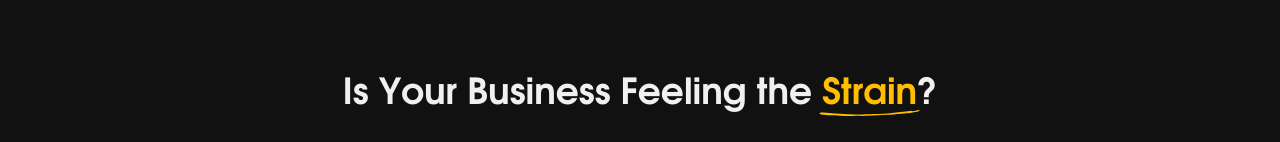
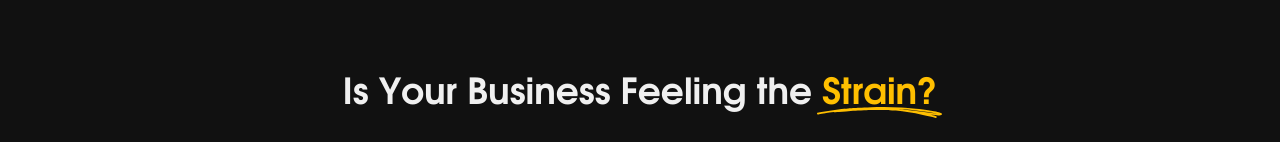
Before and after one commit to 0xayushM/brew-my-agent-2, a Next.js app: page / in a window 1280 px wide. Shown: the part 810-952 px from the top of the page. Built offline with nearby package versions, Linux system fonts and the light colour scheme.

Commit message:
problems done

```diff
--- a/src/components/Problems.tsx
+++ b/src/components/Problems.tsx
@@ -35,7 +35,7 @@ const Problems = () => {
   return (
     <section id="problems" className="py-20">
       <div className="container mx-auto max-w-7xl px-5 h-full flex items-center flex-col justify-center">
-        <h2 className="avalon-bold text-4xl text-center mb-10">Is Your Business Feeling the <span className="dual-underline primary-accent">Strain</span>?</h2>
+        <h2 className="avalon-bold text-4xl text-center mb-10">Is Your Business Feeling the <span className="needle-underline primary-accent">Strain?</span></h2>
         <div className="grid grid-cols-1 md:grid-cols-2 lg:grid-cols-3 gap-8">
           {problems.map((problem, index) => (
             <SpotlightCard key={index} className="custom-spotlight-card">
```
